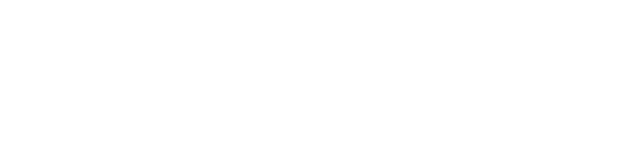
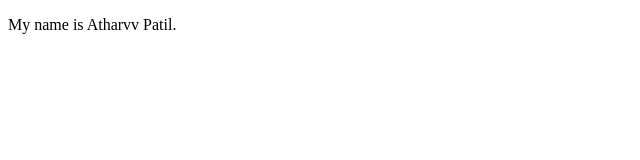
Before and after one commit to Atharv1199P/demo, a plain HTML site: page index.html in a window 1280 px wide. Shown: the whole page, without its empty margins (0-640 px from the left). Drawn offline with Linux system fonts and the light colour scheme.

Commit message:
Update index.html

```diff
--- a/index.html
+++ b/index.html
@@ -6,6 +6,6 @@
     <title>My Introduction</title>
 </head>
 <body>
-
+    <p>My name is Atharvv Patil.</p>
 </body>
 </html>
```
